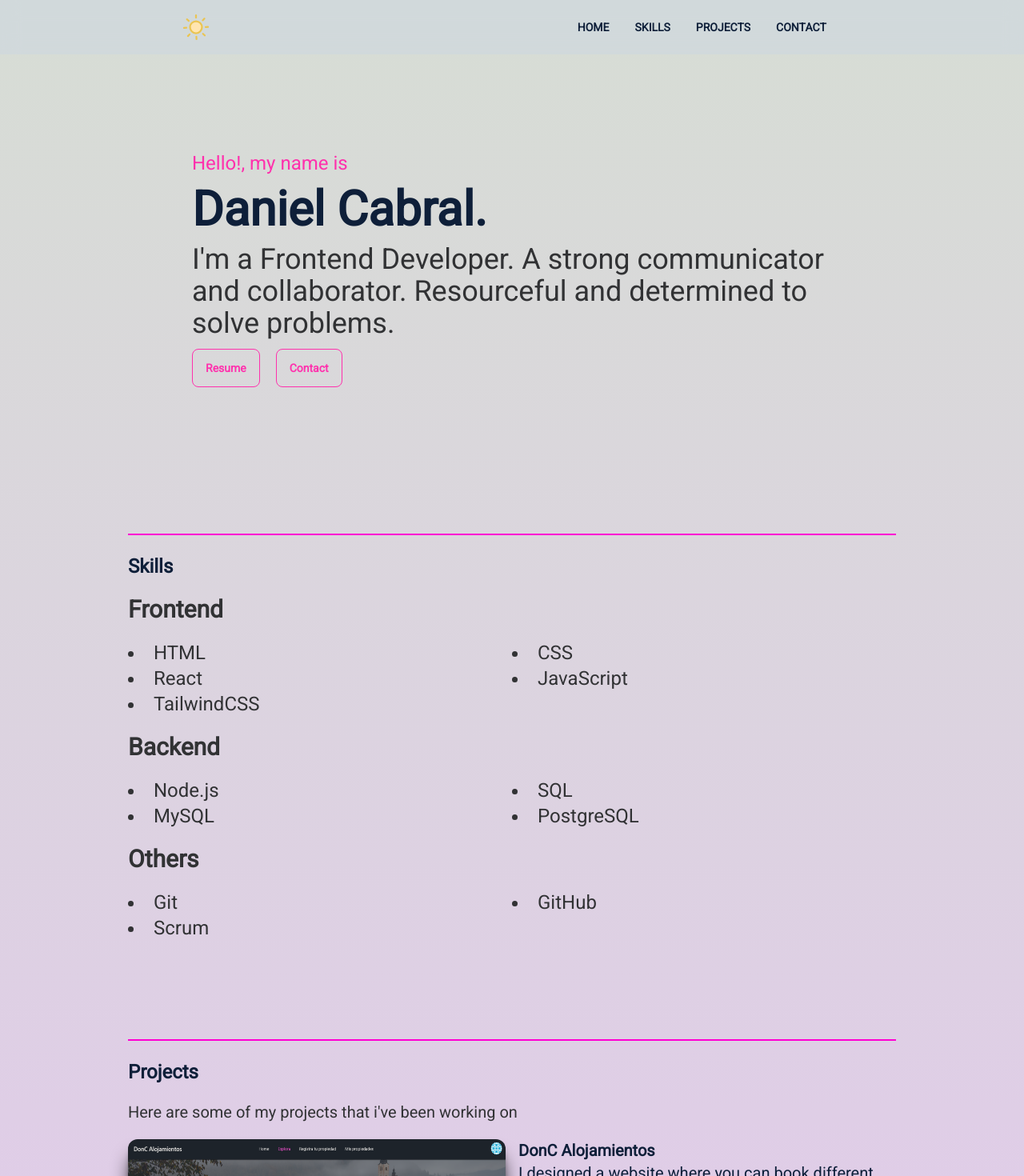
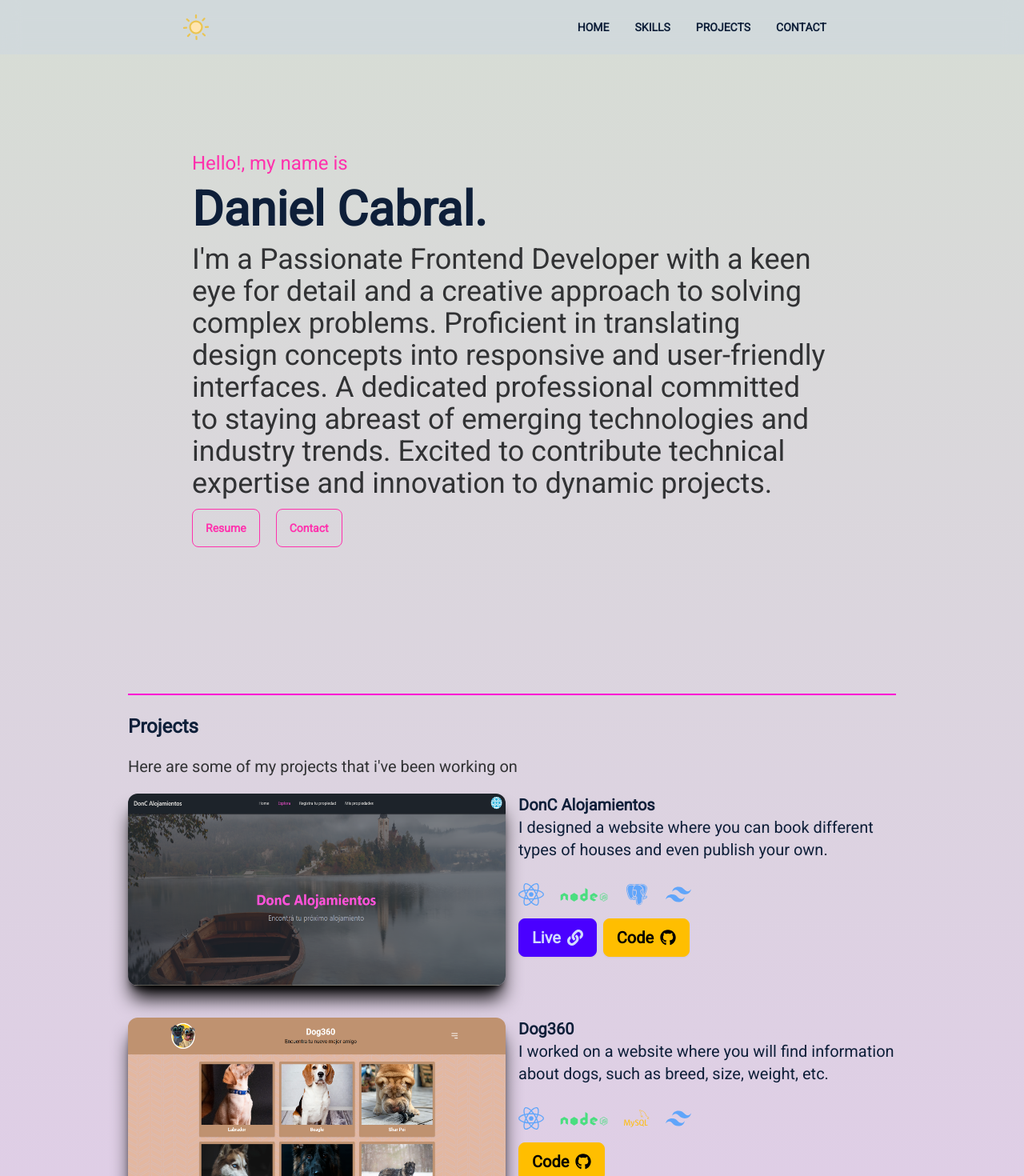
Before and after one commit to hugodanielcabral/portfolio, a React (Vite) app: page / in a window 1280 px wide. Shown: the top 1470 px of the page at 80% size. Built offline with nearby package versions, Linux system fonts and the light colour scheme.

Commit message:
updated resume

```diff
--- a/src/components/main/Main.jsx
+++ b/src/components/main/Main.jsx
@@ -7,8 +7,8 @@ export const Main = () => {
   return (
     <main className="flex flex-col items-center justify-center w-4/4">
       <MainHome />
+      <MainProjects />
       <MainSkills />
-      <MainProjects />
       <MainContact />
     </main>
   );
--- a/src/components/main/home/MainHome.jsx
+++ b/src/components/main/home/MainHome.jsx
@@ -6,8 +6,12 @@ export const MainHome = () => {
         Daniel Cabral.
       </h1>
       <h2 className="text-xl sm:text-xl lg:text-4xl dark:text-[#B0B5BC] text-[#313234]">
-        I&apos;m a Frontend Developer. A strong communicator and collaborator.
-        Resourceful and determined to solve problems.
+        I&apos;m a Passionate Frontend Developer with a keen eye for detail and
+        a creative approach to solving complex problems. Proficient in
+        translating design concepts into responsive and user-friendly
+        interfaces. A dedicated professional committed to staying abreast of
+        emerging technologies and industry trends. Excited to contribute
+        technical expertise and innovation to dynamic projects.
       </h2>
       <article className="flex mt-3 gap-x-5">
         <button className="btn btn-outline border-[#FF31AD] text-[#FF31AD]">
--- a/src/components/main/skills/MainSkills.jsx
+++ b/src/components/main/skills/MainSkills.jsx
@@ -28,7 +28,7 @@ export const MainSkills = () => {
         <p className="text-3xl font-bold text-[#313234] mt-5 dark:text-[#B0B5BC]">
           Others
         </p>
-        <ul className="list-disc list-inside grid grid-cols-2 text-2xl text-[#313234] mt-5 dark:text-[#B0B5BC] mb-5">
+        <ul className="list-disc list-inside grid grid-cols-2 text-2xl text-[#313234] mt-5 dark:text-[#B0B5BC]">
           <li>Git</li>
           <li>GitHub</li>
           <li>Scrum</li>
```
Also changed, not shown: 1 other file (tests, documents, lock files or other folders).
